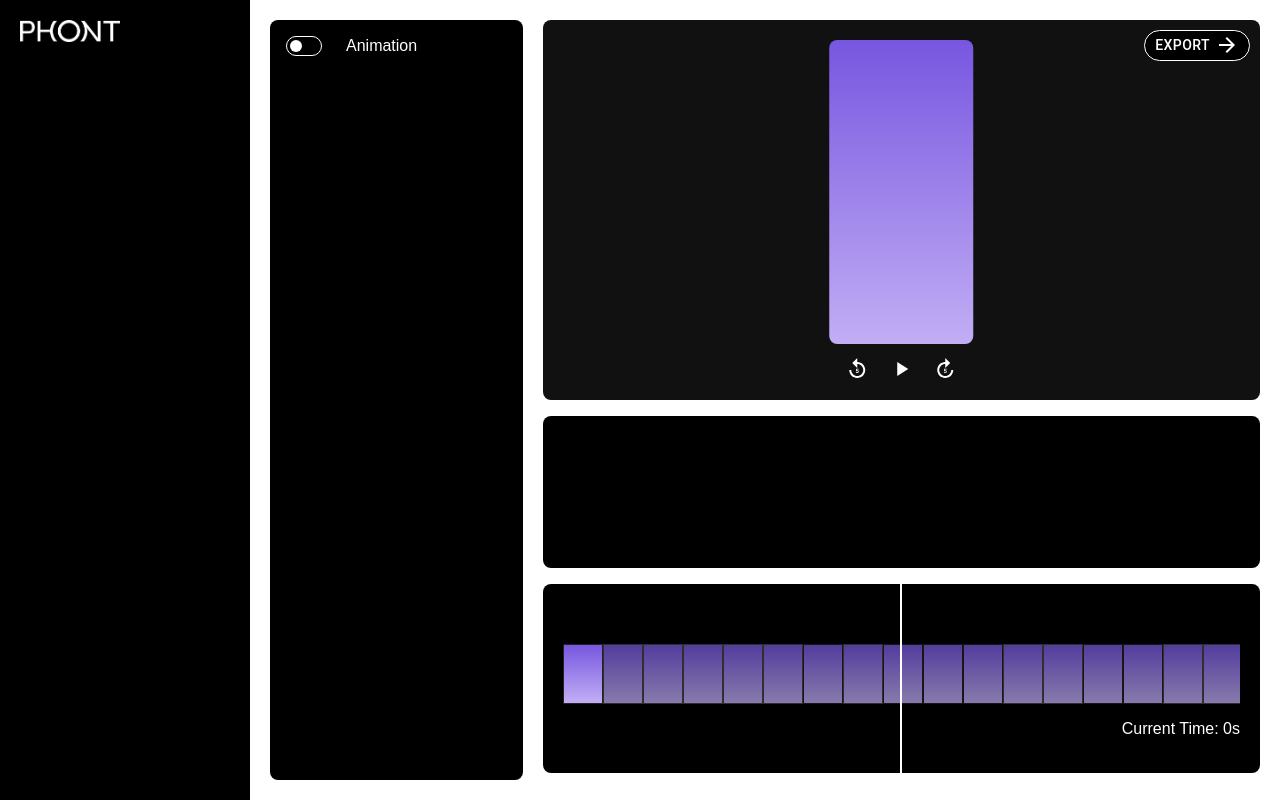
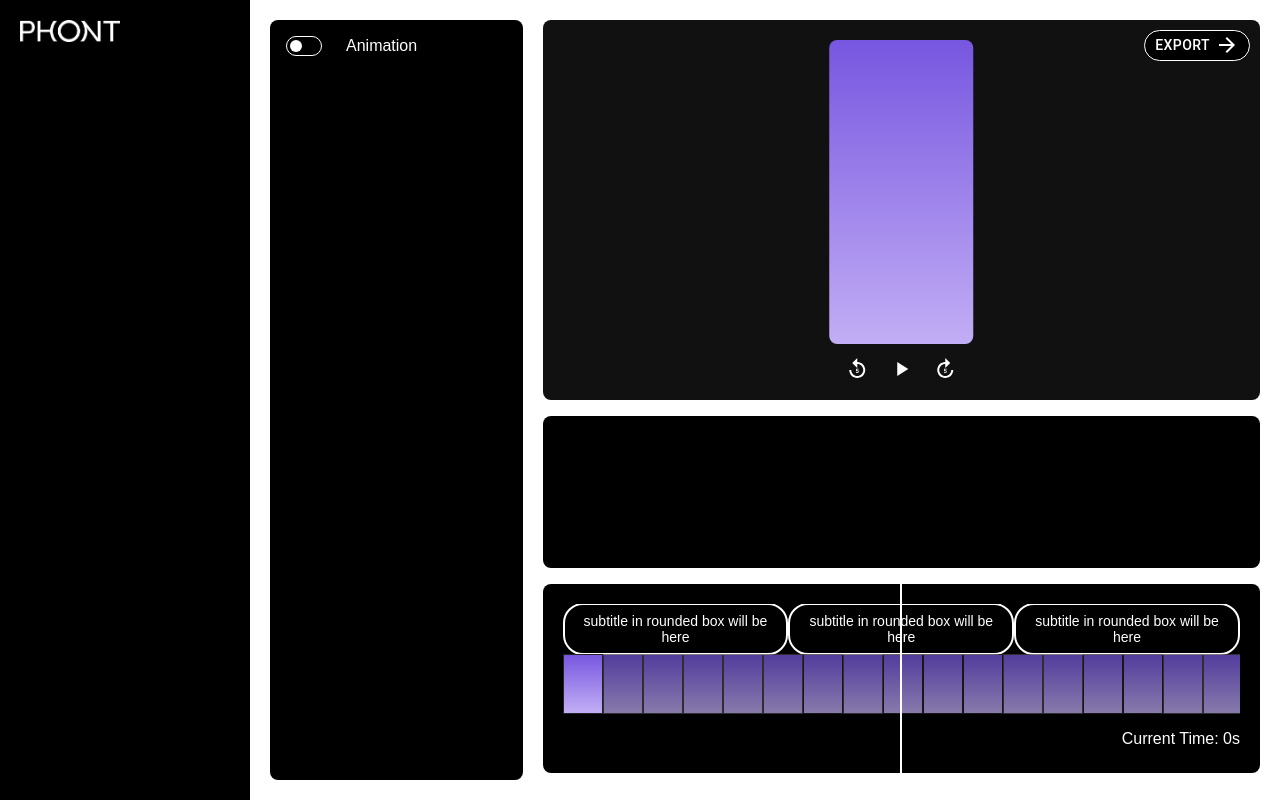
Before and after one commit to hasanseam/Phont-Subtitle-Timeline, a React (Vite) app: page / in a window 1280 px wide. Built offline with nearby package versions, Linux system fonts and the light colour scheme.

Commit message:
update some design

```diff
--- a/src/SubtitleTimeline.tsx
+++ b/src/SubtitleTimeline.tsx
@@ -17,13 +17,14 @@ const Container = styled.div`
 `;
 
 const TimelineWrapper = styled.div`
-  position: relative;
   display: flex;
+  flex-direction: column; /* Ensure elements stack vertically */
+  width: 50%;
   min-width: 100%;
   overflow-x: auto;
   scroll-behavior: smooth;
-  gap: 10px;
-  margin-top: 40px;
+  position: relative;
+  flex-shrink: 0;
 
   &::-webkit-scrollbar {
     height: 6px;
@@ -40,11 +41,32 @@ const TimelineWrapper = styled.div`
   }
 `;
 
+const TopContainer = styled.div`
+  display: flex;
+  width: 100%;
+  height: 50px;
+  background: #000;
+  align-items: center;
+  justify-content: flex-start;
+  color: white;
+  font-size: 14px;
+  font-family: Arial, sans-serif;
+`;
+
+const RoundedBox = styled.div`
+  padding: 8px 16px;
+  border: 2px solid white;
+  border-radius: 20px;
+  background: transparent;
+  display: flex;
+  align-items: center;
+  justify-content: center;
+  font-family: 'Hergon Grotesk Extra Light', sans-serif;
+`;
 
 const TimeSegmentWrapper = styled.div`
   display: flex;
   gap: 0px;
-  position: relative;
 `;
 
 const TimeSegment = styled.div<{ isActive: boolean; hasSubtitle: boolean }>`
@@ -52,8 +74,8 @@ const TimeSegment = styled.div<{ isActive: boolean; hasSubtitle: boolean }>`
   flex-shrink: 0;
   height: 60px;
   background: linear-gradient(to top, rgb(194, 174, 245), #7757e0);
-  opacity: ${({ isActive }) => (isActive ? 1 : 0.7)};
-  border: 1px solid ${({ hasSubtitle }) => (hasSubtitle ? "#444" : "#222")};
+  opacity: ${props => (props.isActive ? 1 : 0.7)};
+  border: 1px solid ${props => (props.hasSubtitle ? "#444" : "#222")};
   cursor: pointer;
   display: flex;
   align-items: center;
@@ -94,7 +116,7 @@ const SubtitleTimeline: React.FC<SubtitleTimelineProps> = ({ onSubtitleChange })
   const calculateTotalDuration = () => {
     if (subtitlesData.length === 0) return 0;
     const lastSubtitle = subtitlesData[subtitlesData.length - 1];
-    return lastSubtitle.end_time + 5;
+    return lastSubtitle.end_time + 5; // Add 5 seconds to the last subtitle's end_time
   };
 
   const totalSeconds = Math.ceil(calculateTotalDuration());
@@ -144,6 +166,17 @@ const SubtitleTimeline: React.FC<SubtitleTimelineProps> = ({ onSubtitleChange })
   return (
     <Container>
       <TimelineWrapper ref={timelineRef}>
+      <TopContainer>
+      <RoundedBox>
+         subtitle in rounded box will be here
+         </RoundedBox>
+         <RoundedBox>
+         subtitle in rounded box will be here
+         </RoundedBox>
+         <RoundedBox>
+         subtitle in rounded box will be here
+         </RoundedBox>
+       </TopContainer>
         <TimeSegmentWrapper>
           {Array.from({ length: totalSeconds }).map((_, time) => (
             <TimeSegment
```
